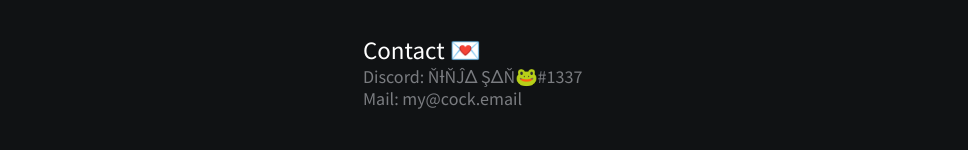
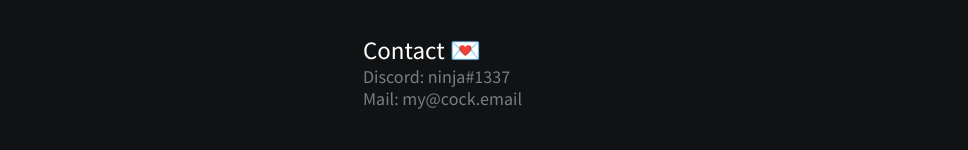
Before and after one commit to ninjasan420/Personal-Website, a plain HTML site: page index.html in a window 1280 px wide. Shown: the part 552-702 px from the top of the page, without its empty margins (277-1245 px from the left). Drawn offline with Linux system fonts and the light colour scheme.

Commit message:
changed discord tag

```diff
--- a/index.html
+++ b/index.html
@@ -61,7 +61,7 @@
             <section id="work">
                 <h2>Contact 💌</h2>
                 <ul>
-                    <p>Discord: ŇƗŇĴΔ ŞΔŇ🐸#1337</p>
+                    <p>Discord: ninja#1337</p>
                     <p>Mail: <a href="mailto:my@cock.email">my@cock.email</a></p>
                 </ul>
             </section>
```
